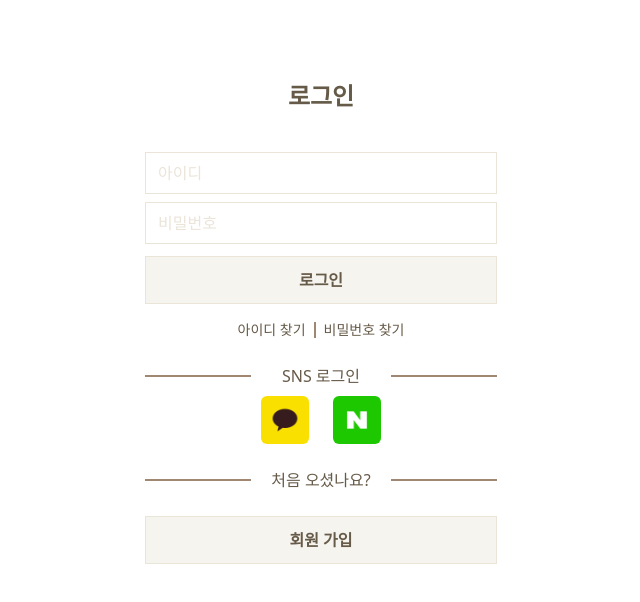
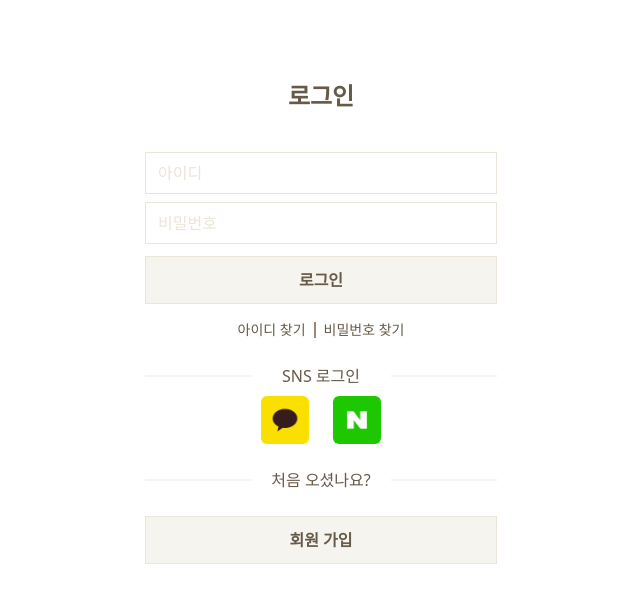
Before and after one commit to Team-Sttock/FE, a Next.js app: page /login in a window 1280 px wide. Shown: the top 602 px of the page, without its empty margins (319-959 px from the left). Built offline with nearby package versions, Linux system fonts and the light colour scheme.

Commit message:
feature:승연이가 옆에서 작대기 색 변경 요구함

```diff
--- a/pages/login.tsx
+++ b/pages/login.tsx
@@ -68,8 +68,8 @@ export default function Page() {
           <p
             className={classNames(
               'relative text-center text-dark-brown',
-              'before:absolute before:top-1/2 before:-translate-y-1/2 before:left-0 before:h-0.5 before:w-[30%] before:bg-light-brown',
-              'after:absolute after:top-1/2 after:-translate-y-1/2 after:right-0 after:h-0.5 after:w-[30%] after:bg-light-brown'
+              'before:absolute before:top-1/2 before:-translate-y-1/2 before:left-0 before:h-0.5 before:w-[30%] before:bg-ivory',
+              'after:absolute after:top-1/2 after:-translate-y-1/2 after:right-0 after:h-0.5 after:w-[30%] after:bg-ivory'
             )}
           >
             SNS 로그인
@@ -95,8 +95,8 @@ export default function Page() {
           <p
             className={classNames(
               'relative text-center text-dark-brown',
-              'before:absolute before:top-1/2 before:-translate-y-1/2 before:left-0 before:h-0.5 before:w-[30%] before:bg-light-brown',
-              'after:absolute after:top-1/2 after:-translate-y-1/2 after:right-0 after:h-0.5 after:w-[30%] after:bg-light-brown'
+              'before:absolute before:top-1/2 before:-translate-y-1/2 before:left-0 before:h-0.5 before:w-[30%] before:bg-ivory',
+              'after:absolute after:top-1/2 after:-translate-y-1/2 after:right-0 after:h-0.5 after:w-[30%] after:bg-ivory'
             )}
           >
             처음 오셨나요?
```
